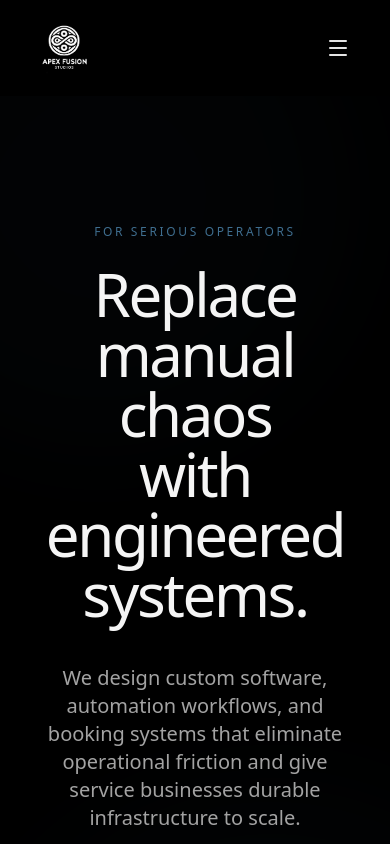
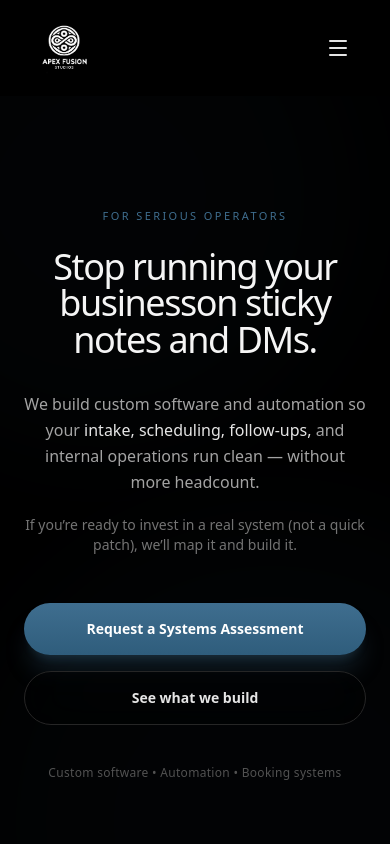
Before and after one commit to alexbritop24/apex-fusion-platform, a React (Vite) app: page / in a window 390 px wide. Shown: the top 844 px of the page. Built offline with nearby package versions, Linux system fonts and the light colour scheme.

Commit message:
Simplify Hero language and improve mobile typography

```diff
--- a/src/components/Hero.tsx
+++ b/src/components/Hero.tsx
@@ -1,3 +1,4 @@
+// src/components/Hero.tsx
 import { useEffect, useMemo, useState } from "react";
 
 type HeroProps = {
@@ -5,7 +6,7 @@ type HeroProps = {
   onSecondaryCTA: () => void;
 };
 
-export default function Hero({ onPrimaryCTA }: HeroProps) {
+export default function Hero({ onPrimaryCTA, onSecondaryCTA }: HeroProps) {
   const [scrollY, setScrollY] = useState(0);
 
   useEffect(() => {
@@ -19,7 +20,7 @@ export default function Hero({ onPrimaryCTA }: HeroProps) {
   const heroTranslate = useMemo(() => scrollY * 0.15, [scrollY]);
 
   return (
-    <section className="relative min-h-screen px-8 lg:px-16 py-32 overflow-hidden">
+    <section className="relative min-h-screen overflow-hidden px-6 md:px-8 lg:px-16 py-28 md:py-32">
       {/* subtle background glow */}
       <div
         aria-hidden="true"
@@ -39,34 +40,34 @@ export default function Hero({ onPrimaryCTA }: HeroProps) {
           transform: `translateY(${heroTranslate}px)`,
         }}
       >
-        <p className="text-xs uppercase tracking-[0.22em] text-[#3F6E8F]">
+        <p className="text-[11px] uppercase tracking-[0.22em] text-[#3F6E8F]">
           For serious operators
         </p>
 
-        <h1 className="mt-6 text-6xl md:text-7xl lg:text-8xl font-extralight tracking-[-0.04em] leading-none">
-          Replace manual chaos
-          <br />
-          with engineered systems.
+        <h1 className="mt-6 text-4xl sm:text-5xl md:text-6xl lg:text-7xl font-extralight tracking-[-0.04em] leading-[1.02]">
+          Stop running your business
+          <br className="hidden sm:block" />
+          on sticky notes and DMs.
         </h1>
 
-        <p className="mx-auto mt-10 max-w-3xl text-xl lg:text-2xl text-neutral-400 font-light">
-          We design custom software, automation workflows, and booking systems
-          that eliminate operational friction and give service businesses
-          durable infrastructure to scale.
+        <p className="mx-auto mt-8 max-w-3xl text-base sm:text-lg md:text-xl text-neutral-400 font-light leading-relaxed">
+          We build custom software and automation so your{" "}
+          <span className="text-neutral-200">intake, scheduling, follow-ups,</span>{" "}
+          and internal operations run clean — without more headcount.
         </p>
 
-        {/* Qualification layer */}
-        <p className="mx-auto mt-6 max-w-2xl text-sm text-neutral-500">
-          Built for teams ready to invest in systems that compound — not
-          templates or one-off fixes.
+        <p className="mx-auto mt-5 max-w-2xl text-sm text-neutral-500">
+          If you’re ready to invest in a real system (not a quick patch), we’ll
+          map it and build it.
         </p>
 
-        <div className="mt-14 flex items-center justify-center gap-8">
+        <div className="mt-12 flex flex-col items-center justify-center gap-4 sm:flex-row sm:gap-6">
           <button
             type="button"
             onClick={onPrimaryCTA}
             className={[
-              "rounded-full px-9 py-4 font-semibold text-white",
+              "w-full sm:w-auto",
+              "rounded-full px-9 py-4 text-sm font-semibold text-white",
               "bg-gradient-to-b from-[#3F6E8F] to-[#2F5D7C]",
               "shadow-xl shadow-[#3F6E8F]/25",
               "transition-all duration-500",
@@ -77,11 +78,26 @@ export default function Hero({ onPrimaryCTA }: HeroProps) {
           >
             Request a Systems Assessment
           </button>
+
+          <button
+            type="button"
+            onClick={onSecondaryCTA}
+            className={[
+              "w-full sm:w-auto",
+              "rounded-full px-9 py-4 text-sm font-semibold",
+              "border border-neutral-800 bg-black/30 text-neutral-200",
+              "backdrop-blur-xl",
+              "transition-all duration-500",
+              "hover:border-[#3F6E8F]/60 hover:text-white hover:-translate-y-1",
+              "focus-visible:ring-2 focus-visible:ring-[#3F6E8F]",
+            ].join(" ")}
+          >
+            See what we build
+          </button>
         </div>
 
-        {/* Micro trust line */}
         <p className="mt-10 text-xs text-neutral-600 tracking-wide">
-          Custom infrastructure • Automation engineering • Apex Booking System
+          Custom software • Automation • Booking systems
         </p>
       </div>
     </section>
```
